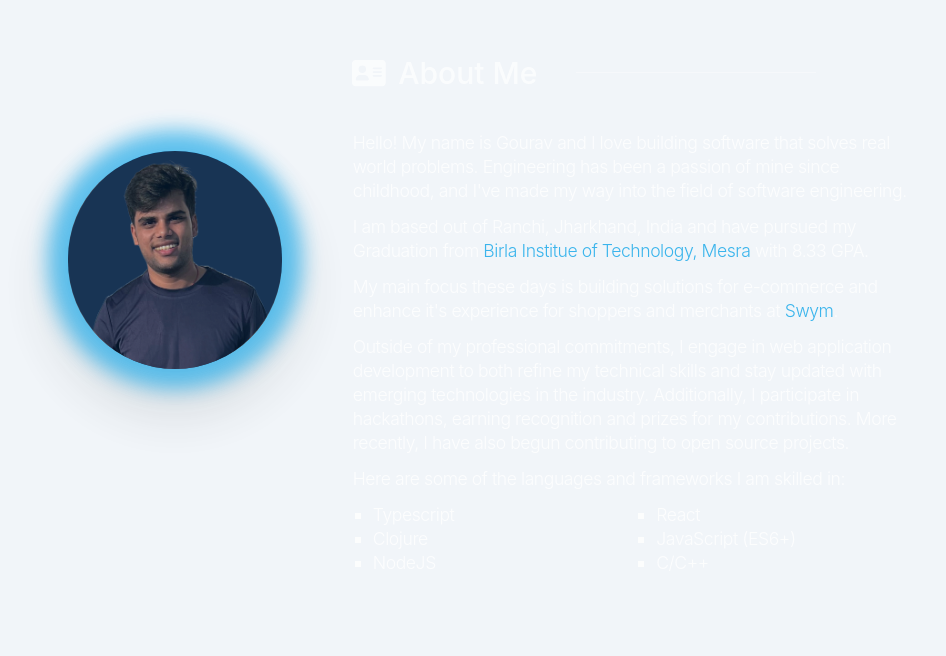
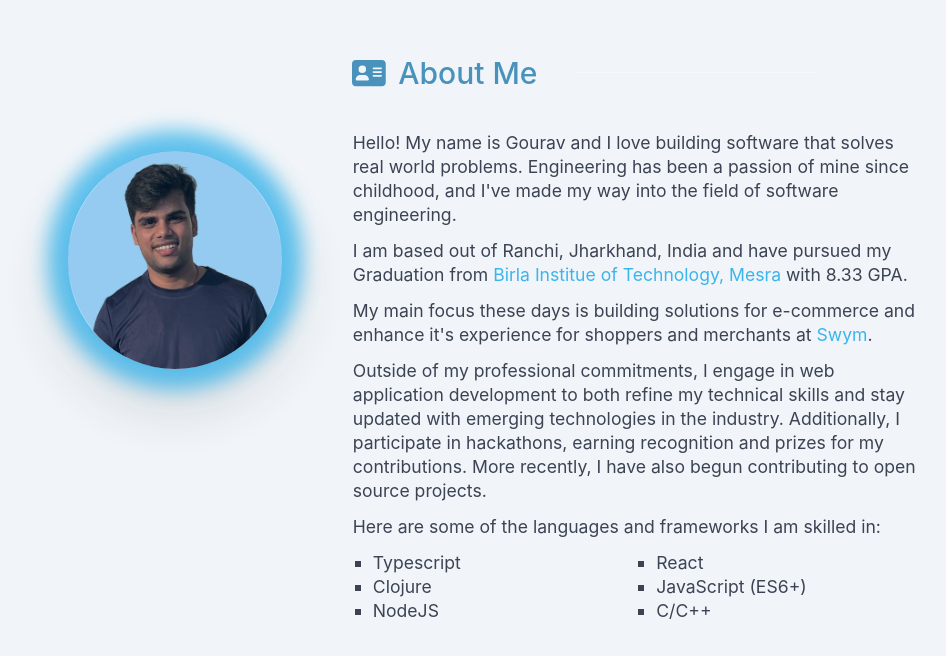
Before and after one commit to gogouravr/dot-portfolio, a React (Create React App) app: page / in a window 1280 px wide. Shown: the part 768-1424 px from the top of the page, without its empty margins (145-1091 px from the left). Built offline with nearby package versions, Linux system fonts and the light colour scheme.

Commit message:
Add light theme to About section

```diff
--- a/src/screens/About.jsx
+++ b/src/screens/About.jsx
@@ -6,8 +6,8 @@ import { faAddressCard } from '@fortawesome/free-solid-svg-icons';
 
 export default function About() {
     return (
-        <div className='my-20 a sm:mt-10 md:mt-40 lg:mt-60 mx-auto w-11/12 sm:w-10/12 md:w-9/12 lg:w-8/12' id='about'>
-            <h2 className='text-white font-medium text-2xl font-high-l text-center lg:text-start lg:self-start lg:ml-[33.3%] lg:text-3xl opacity-70'>
+        <div className='dark:text-white text-slate-900 my-20 a sm:mt-10 md:mt-40 lg:mt-60 mx-auto w-11/12 sm:w-10/12 md:w-9/12 lg:w-8/12' id='about'>
+            <h2 className='dark:text-white text-sky-700 font-medium text-2xl font-high-l text-center lg:text-start lg:self-start lg:ml-[33.3%] lg:text-3xl opacity-70'>
                 <FontAwesomeIcon icon={faAddressCard} className='mr-3' />
                 <span className='relative hor-bar'>
                     About Me
@@ -16,19 +16,19 @@ export default function About() {
             <section className='flex flex-col lg:flex-row mx-auto lg:justify-between items-center lg:items-start mt-8 sm:mt-5 w-fit'>
 
                 <figure className='mt-10 w-3/4 max-w-[300px] lg:w-[25%] lg:max-w-none image-container relative rounded-full'>
-                    <img className='border-3 shadow-[0_0_20px_20px_rgba(14,165,233,0.80)] border-sky-500 opacity-80 rounded-full drop-shadow-2xl bg-slate-800' src="/gourav-raj-photo.png" alt={profile['first-name'] + ' ' + profile['last-name']} />
+                    <img className='border-3 shadow-[0_0_20px_20px_rgba(14,165,233,0.80)] border-sky-500 opacity-80 rounded-full drop-shadow-2xl dark:bg-slate-800 bg-sky-200' src="/gourav-raj-photo.png" alt={profile['first-name'] + ' ' + profile['last-name']} />
                 </figure>
 
-                <p className='font-high-l font-[280] leading-6 lg:w-2/3 opacity-80 mt-8 lg:mt-5 text-white text-base lg:text-[1.1rem] tracking-tight flex flex-col gap-3'>
+                <p className='font-high-l dark:font-[280] font-[400] leading-6 lg:w-2/3 opacity-80 mt-8 lg:mt-5 text-base lg:text-[1.1rem] tracking-normal flex flex-col gap-3'>
                     <p>{profile['about-text'][0]}</p>
                     <p>{profile['about-text'][1]}
-                        <a href='https://www.bitmesra.ac.in/' target='_blank' rel="noreferrer" className="text-sky-500 font-light">
+                        <a href='https://www.bitmesra.ac.in/' target='_blank' rel="noreferrer" className="text-sky-500 dark:font-light font-[400]">
                             {profile['about-text'][2]}
                         </a>
                         {profile['about-text'][3]}
                     </p>
                     <p>{profile['about-text'][4]}
-                        <a href='https://swym.it/' target='_blank' rel="noreferrer" className="text-sky-500 font-light">
+                        <a href='https://swym.it/' target='_blank' rel="noreferrer" className="text-sky-500 dark:font-light font-[400]">
                             {profile['about-text'][5]}
                         </a>
                         {profile['about-text'][6]}
```
